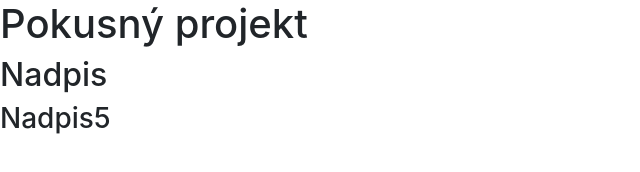
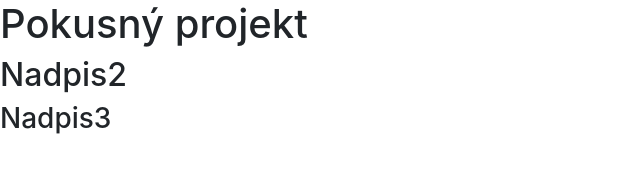
Before and after one commit to superucitelka/pokusny-projekt, a plain HTML site: page index.html in a window 1280 px wide. Shown: the full height of the page, 0-640 px from the left. Drawn offline with nearby package versions, Linux system fonts and the light colour scheme.

Commit message:
06 - verze

```diff
--- a/index.html
+++ b/index.html
@@ -11,8 +11,8 @@
   </head>
   <body>
       <h1>Pokusný projekt</h1>
-      <h2>Nadpis</h2>
-      <h3>Nadpis5</h3>
+      <h2>Nadpis2</h2>
+      <h3>Nadpis3</h3>
     <!-- Optional JavaScript -->
     <!-- jQuery first, then Popper.js, then Bootstrap JS -->
     <script src="https://code.jquery.com/jquery-3.3.1.slim.min.js" integrity="sha384-q8i/X+965DzO0rT7abK41JStQIAqVgRVzpbzo5smXKp4YfRvH+8abtTE1Pi6jizo" crossorigin="anonymous"></script>
```
